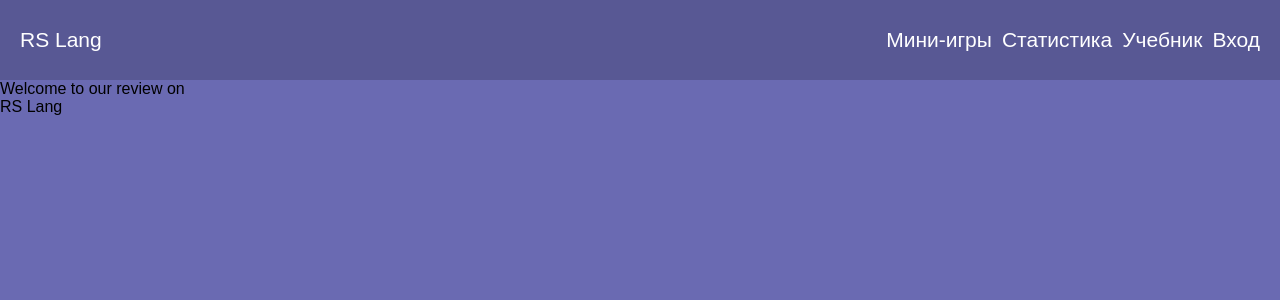
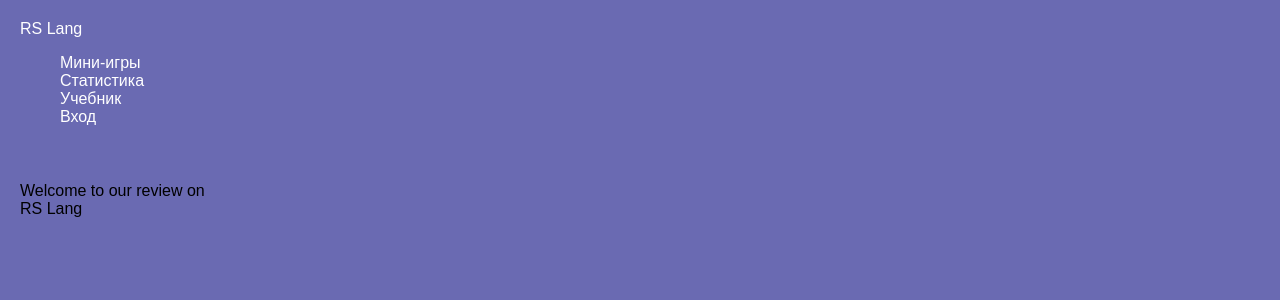
Before and after one commit to klimentsii/rs-lang, an Angular app in the folder rslang/: page / in a window 1280 px wide. Shown: the top 300 px of the page. Built offline with nearby package versions, Linux system fonts and the light colour scheme.

Commit message:
feat: fix width

```diff
--- a/rslang/src/app/app.component.html
+++ b/rslang/src/app/app.component.html
@@ -1,6 +1,4 @@
 <app-header></app-header>
 <router-outlet></router-outlet>
 
-<!-- <app-main-page></app-main-page> -->
-<!--
-<app-footer></app-footer> -->
+<!-- <app-footer></app-footer> -->
--- a/rslang/src/app/pages/header-component/header.component.css
+++ b/rslang/src/app/pages/header-component/header.component.css
@@ -1,18 +1,20 @@
 header {
   /* width: 1550px; */
-  max-width: 100%;
-  height:80px;
   margin: 0 auto;
   background-color: #49497a86;
-  display: flex;
-  justify-content: space-between;
-  align-items: center;
-  padding: 0 20px;
-  font-size:21px
+  font-size:21px;
+  position: absolute;
+  width: 100%;
 }
 .header-ul{
   display: flex;
 }
 .heade-li{
-  margin-left:10px;
+  margin-left:30px;
 }
+.header-inner {
+  display: flex;
+  justify-content: space-between;
+  align-items: center;
+
+}
--- a/rslang/src/app/pages/header-component/header.component.html
+++ b/rslang/src/app/pages/header-component/header.component.html
@@ -1,4 +1,6 @@
 <header>
+  <div class="container">
+    <div class="header-inner">
       <a class="header-element" href="/">RS Lang</a>
       <div class="header-element">
         <ul class="header-ul">
@@ -8,4 +10,6 @@
           <li class="heade-li"><a routerLink=''>Вход</a></li>
         </ul>
       </div>
+    </div>
+  </div>
 </header>
--- a/rslang/src/app/pages/header-component/header.component.ts
+++ b/rslang/src/app/pages/header-component/header.component.ts
@@ -3,7 +3,8 @@ import { Component } from "@angular/core";
 @Component({
   selector: "app-header",
   templateUrl: "./header.component.html",
-  styleUrls: ["./header.component.css"]
+  styleUrls: ["./header.component.css"],
+  styles: [":host {width: 100%}"]
 })
 
 export class HeaderComponent {
--- a/rslang/src/app/pages/main-page/main-page.component.css
+++ b/rslang/src/app/pages/main-page/main-page.component.css
@@ -7,7 +7,6 @@
   display: flex;
   justify-content:center;
   flex-direction: column;
-  align-items: center;
 }
 
 .main-page-inner {
--- a/rslang/src/styles.css
+++ b/rslang/src/styles.css
@@ -110,8 +110,6 @@ input[type=button] {width: auto; overflow: visible;}
 body {
   font-family: 'Shippori Antique', sans-serif;
   background-color: #6A6AB2;
-  width: 1550px;
-  max-width: 100%;
   margin: 0 auto;
 }
 
@@ -126,3 +124,9 @@ a{
 *::after {
   box-sizing: border-box;
 }
+.container {
+  width: 100%;
+  max-width: 1440px;
+  margin: 0 auto;
+  padding: 20px;
+}
```
Lines whose indentation alone changed are shown as unchanged.
